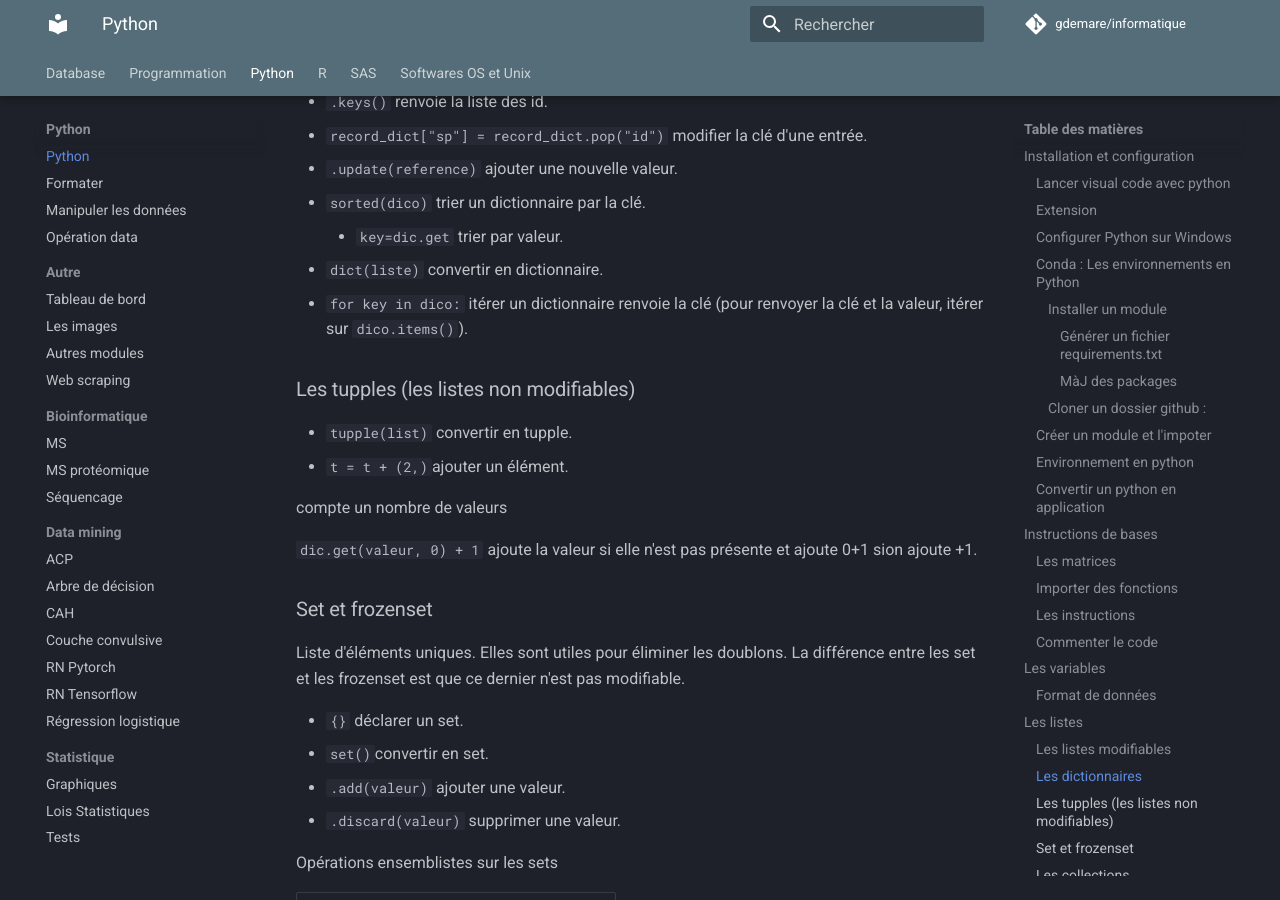
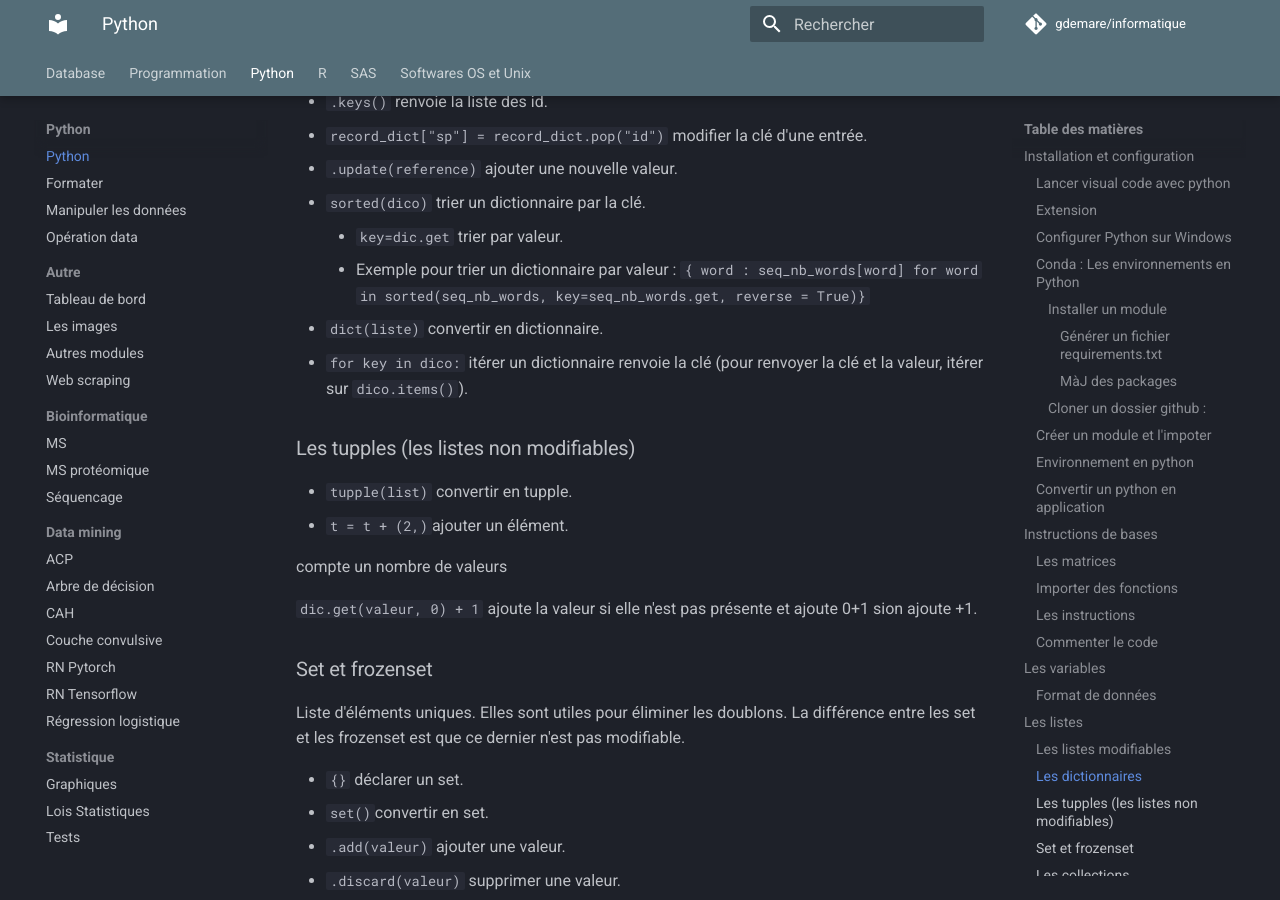
Before and after one commit to gdemare/Informatique, an MkDocs documentation site: the page built from docs/python/python_py.md, in a window 1280 px wide and 900 px high, scrolled down 6172 px. Built offline with MkDocs 1.6.1 and Material for MkDocs 9.7.7, drawn with Linux system fonts in a browser that asks for light colours; comment, search, counter and statistics services are not loaded.

Commit message:
Update python_py.md

```diff
--- a/docs/python/python_py.md
+++ b/docs/python/python_py.md
@@ -228,6 +228,7 @@ Le dictionnaire est un objet particulier. L'accés aux valeurs fait par l'id.
 * `sorted(dico)` trier un dictionnaire par la clé.
 
 	* `key=dic.get` trier par valeur.
+ 	* Exemple pour trier un dictionnaire par valeur : `{ word : seq_nb_words[word] for word in sorted(seq_nb_words, key=seq_nb_words.get, reverse = True)} `
 
 * `dict(liste)` convertir en dictionnaire.
 * `for key in dico:` itérer un dictionnaire renvoie la clé (pour renvoyer la clé et la valeur, itérer sur `dico.items()`).
```
